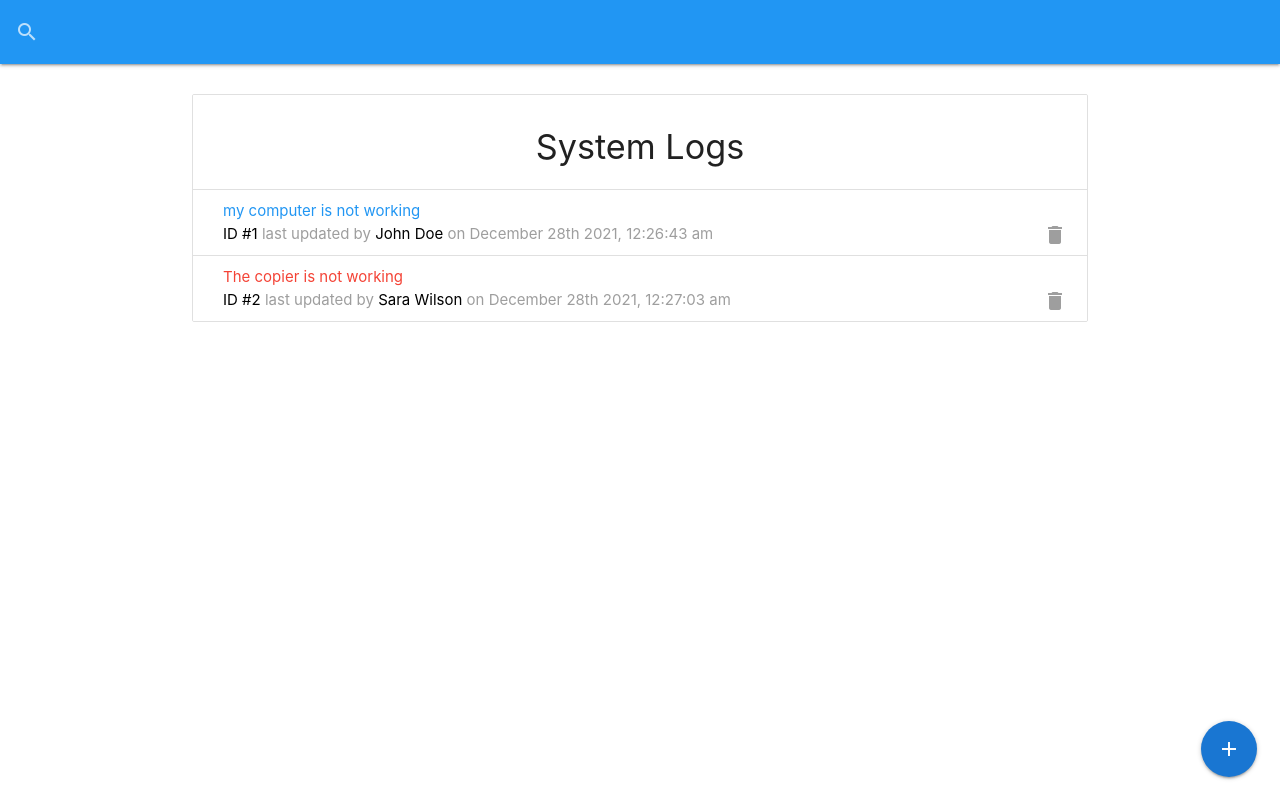
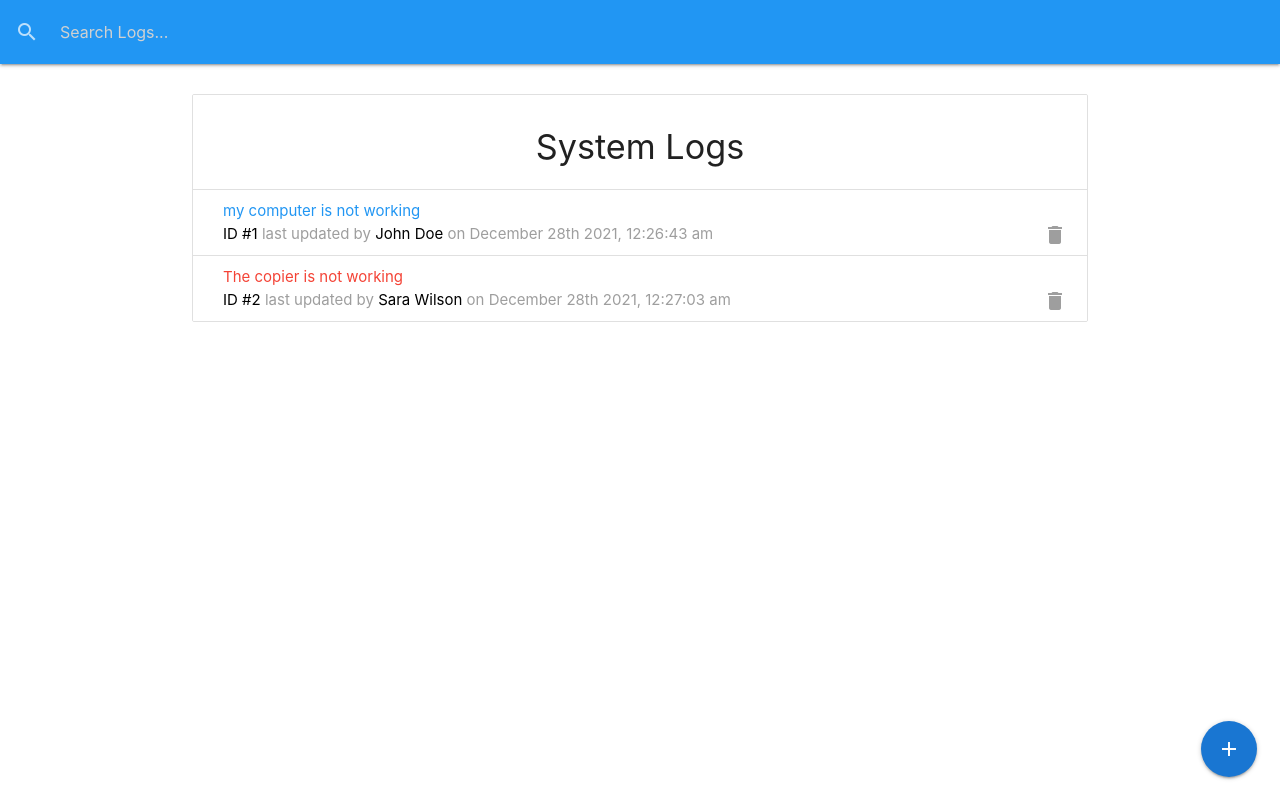
Before and after one commit to Ramon-Carrillo/it-logger, a React (Create React App) app: page / in a window 1280 px wide. Built offline with nearby package versions, Linux system fonts and the light colour scheme; data requests are answered from the project's data file.

Commit message:
added search bar functionality

```diff
--- a/src/actions/logActions.js
+++ b/src/actions/logActions.js
@@ -5,6 +5,7 @@
   ADD_LOG,
   DELETE_LOG,
   SET_CURRENT,
+  SEARCH_LOGS,
   CLEAR_CURRENT,
   UPDATE_LOG,
 } from './types';
@@ -95,6 +96,25 @@
   }
 };
 
+// Search logs
+export const searchLogs = (text) => async (dispatch) => {
+  try {
+    setLoading();
+    const res = await fetch(`/logs/?q=${text}`);
+    const data = await res.json();
+
+    dispatch({
+      type: SEARCH_LOGS,
+      payload: data,
+    });
+  } catch (err) {
+    dispatch({
+      type: LOGS_ERROR,
+      payload: err.response.data,
+    });
+  }
+};
+
 //Set current log
 export const setCurrent = (log) => {
   return {
--- a/src/components/layout/SearchBar.js
+++ b/src/components/layout/SearchBar.js
@@ -1,10 +1,27 @@
-const SearchBar = () => {
+import { useRef } from 'react';
+import { connect } from 'react-redux';
+import PropTypes from 'prop-types';
+import { searchLogs } from '../../actions/logActions';
+
+const SearchBar = ({ searchLogs }) => {
+  const text = useRef('');
+
+  const onChange = () => {
+    searchLogs(text.current.value);
+  };
+
   return (
     <nav style={{ marginBottom: '30px' }} className='blue'>
       <div className='nav-wrapper'>
         <form>
           <div className='input-field'>
-            <input id='search' type='search' />
+            <input
+              id='search'
+              type='search'
+              placeholder='Search Logs...'
+              ref={text}
+              onChange={onChange}
+            />
             <label className='label-icon' htmlFor='search'>
               <i className='material-icons'>search</i>
             </label>
@@ -16,4 +33,8 @@
   );
 };
 
-export default SearchBar;
+SearchBar.propTypes = {
+  searchLogs: PropTypes.func.isRequired,
+};
+
+export default connect(null, { searchLogs })(SearchBar);
--- a/src/reducers/logReducer.js
+++ b/src/reducers/logReducer.js
@@ -5,6 +5,7 @@
   ADD_LOG,
   DELETE_LOG,
   UPDATE_LOG,
+  SEARCH_LOGS,
   SET_CURRENT,
   CLEAR_CURRENT,
 } from '../actions/types';
@@ -41,6 +42,11 @@
         ...state,
         logs: state.logs.map((log) => (log.id === action.payload.id ? action.payload : log)),
       };
+    case SEARCH_LOGS:
+      return {
+        ...state,
+        logs: action.payload,
+      };
     case SET_CURRENT:
       return {
         ...state,
```
